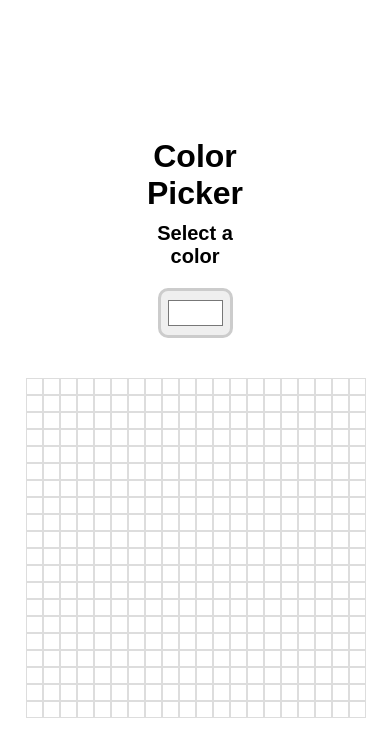
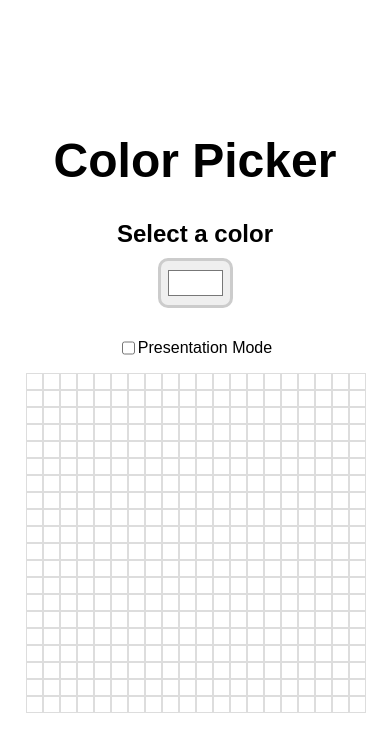
Before and after one commit to polawalczynska/gym-app, a React (Vite) app in the folder smieci/react/colorPicker/: page / in a window 390 px wide. Shown: the top 756 px of the page. Built offline with nearby package versions, Linux system fonts and the light colour scheme.

Commit message:
add presentation mode

```diff
--- a/smieci/react/colorPicker/src/ColorPicker.tsx
+++ b/smieci/react/colorPicker/src/ColorPicker.tsx
@@ -1,46 +1,74 @@
-import React, { ChangeEvent, useState } from 'react'
+import React, { ChangeEvent, createContext, useState } from 'react';
+import PresentationGrid from './PresentationGrid';
 
-type Props = {}
+interface GridContextType {
+    gridColors: string[];
+}
 
-function ColorPicker({ }: Props) {
-    const [color, setColor] = useState<string>('#FFFFFF');
+export const GridContext = createContext<GridContextType | null>(null);
+
+const GRID_SIZE = 20;
+const INITIAL_COLOR = '#FFFFFF';
+const TOTAL_CELLS = GRID_SIZE * GRID_SIZE;
+
+const ColorPicker: React.FC = () => {
+    const [selectedColor, setSelectedColor] = useState<string>(INITIAL_COLOR);
+    const [isPresentationMode, setIsPresentationMode] = useState<boolean>(false);
+    const [gridColors, setGridColors] = useState<string[]>(Array(TOTAL_CELLS).fill(INITIAL_COLOR));
 
     const handleColorChange = (e: ChangeEvent<HTMLInputElement>) => {
-        setColor(e.target.value)
-    }
+        setSelectedColor(e.target.value);
+    };
 
-    const handleDivClick = (e: React.MouseEvent<HTMLDivElement, MouseEvent>) => {
-        const target = e.target as HTMLDivElement;
-        target.style.backgroundColor = color;
-    }
+    const togglePresentationMode = () => {
+        setIsPresentationMode(prevMode => !prevMode);
+    };
 
-    const createGrid = (size: number) => {
-        const grid = [];
-        for (let i = 0; i < size * size; i++) {
-            grid.push(
+    const updateGridColor = (index: number) => {
+        if (isPresentationMode) return;
+
+        const updatedGridColors = [...gridColors];
+        updatedGridColors[index] = selectedColor;
+        setGridColors(updatedGridColors);
+    };
+
+    const renderGrid = () => {
+        return Array.from({ length: TOTAL_CELLS }, (_, index) => (
             <div
-                    key={i}
+                key={index}
                 className='gridItem'
-                    onClick={handleDivClick}
-                ></div>
-            )
-        }
-        return grid;
-    }
+                style={{ backgroundColor: gridColors[index] }}
+                onClick={() => updateGridColor(index)}
+            />
+        ));
+    };
 
     return (
         <div className='colorPicker'>
             <div className='container'>
+                {!isPresentationMode && (
+                    <div className='textContainer'>
                         <h1>Color Picker</h1>
                         <label>Select a color</label>
-                <input type='color' value={color} onChange={handleColorChange} />
+                        <input type='color' value={selectedColor} onChange={handleColorChange} />
                     </div>
+                )}
+                <div className='checkbox'>
+                    <input
+                        type='checkbox'
+                        checked={isPresentationMode}
+                        onChange={togglePresentationMode}
+                    />
+                    <p>Presentation Mode</p>
+                </div>
+            </div>
+            <GridContext.Provider value={{ gridColors }}>
                 <div className='gridContainer'>
-                {createGrid(20)}
+                    {isPresentationMode ? <PresentationGrid /> : renderGrid()}
                 </div>
-
+            </GridContext.Provider>
         </div>
-    )
+    );
 }
 
-export default ColorPicker
+export default ColorPicker;
--- /dev/null
+++ b/smieci/react/colorPicker/src/PresentationGrid.tsx
@@ -0,0 +1,29 @@
+import React, { useContext } from 'react';
+import { GridContext } from './ColorPicker';
+
+type Props = {};
+
+function PresentationGrid({ }: Props) {
+    const context = useContext(GridContext);
+
+    if (!context) {
+        console.log('no grid available');
+        return;
+    }
+
+    const { gridColors } = context;
+
+    return (
+        <div className='presentationGrid'>
+            {gridColors.map((color: string, index: number) => (
+                <div
+                    key={index}
+                    className='gridItem'
+                    style={{ backgroundColor: color }}
+                ></div>
+            ))}
+        </div>
+    );
+}
+
+export default PresentationGrid;
--- a/smieci/react/colorPicker/src/index.css
+++ b/smieci/react/colorPicker/src/index.css
@@ -1,27 +1,35 @@
 body {
-  font-family: Ariel, sans-serif;
+  font-family: Arial, san-serif;
   margin: 0;
+  height: 100vh;
   display: flex;
+  justify-content: center;
   align-items: center;
-  justify-content: center;
-  width: 100%;
-  height: 100vh;
 }
 
 .colorPicker {
-  margin: 50px;
+  width: 100vw;
   display: flex;
-  justify-content: space-between;
+  justify-content: space-around;
 }
 
 .container {
   display: flex;
   flex-direction: column;
   justify-content: center;
-  width: 25%;
 }
 
-.gridContainer {
+.textContainer {
+  display: flex;
+  flex-direction: column;
+}
+
+.checkbox {
+  display: flex;
+}
+
+.gridContainer,
+.presentationGrid {
   display: grid;
   grid-template-columns: repeat(20, 30px);
   grid-template-rows: repeat(20, 30px);
@@ -33,6 +41,10 @@ body {
   height: 30px;
   border: 1px solid #ddd;
   cursor: pointer;
+}
+
+.presentationGrid .gridItem {
+  cursor: default;
 }
 
 h1 {
@@ -51,39 +63,37 @@ input[type='color'] {
   padding: 5px;
   border-radius: 10px;
   border: 3px solid hsl(0, 0%, 80%);
+  margin-bottom: 15px;
 }
 
 @media only screen and (max-width: 1000px) {
   .colorPicker {
-    margin: 25px;
+    height: 100vh;
     flex-direction: column;
+    align-items: center;
+    justify-content: center;
+  }
+
+  .container,
+  .textContainer {
     align-items: center;
   }
 
-  .container {
-    align-items: center;
-    margin-right: 0;
-    margin-bottom: 40px;
-    text-align: center;
-  }
-
-  .gridContainer {
+  .gridContainer,
+  .presentationGrid {
     grid-template-columns: repeat(20, 15px);
     grid-template-rows: repeat(20, 15px);
+    gap: 2px;
   }
 
   .gridItem {
     width: 15px;
     height: 15px;
+    border: 1px solid #ddd;
+    cursor: pointer;
   }
 
   h1 {
-    font-size: 2rem;
-    margin: 10px 0;
-  }
-
-  label {
-    font-size: 1.25rem;
-    margin-bottom: 20px;
+    margin-top: 0;
   }
 }
```
Lines whose indentation alone changed are shown as unchanged.
